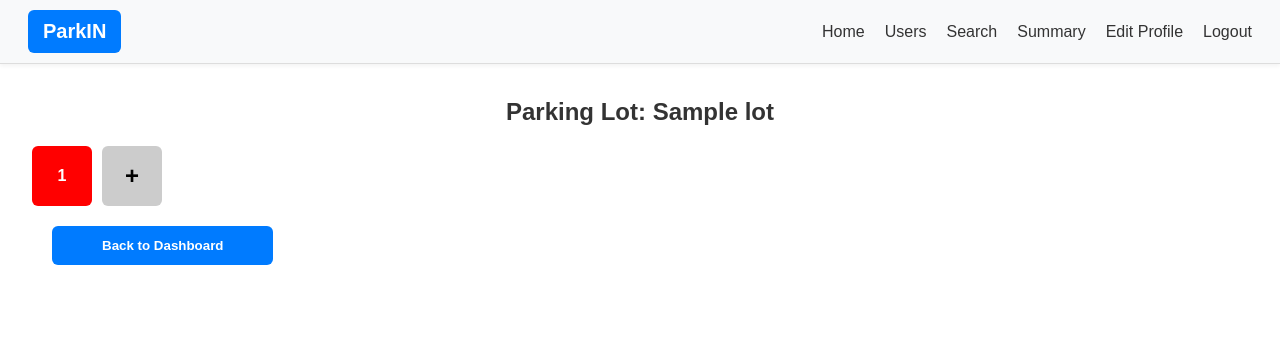
After one commit to 24f1001715/vehicle-parking-app, a Flask app: page /admin/view-lot/1 in a window 1280 px wide. The commit adds this page. Shown: the top 344 px of the page. Run offline with Flask 3, Linux system fonts and the light colour scheme; the visitor is signed in with stand-in values (Sample User, id 1); tables that the repository leaves empty hold one stand-in row (values such as "Sample post").

Commit message:
Milestone-VP admin feature-update2

```diff
--- a/controllers/admin_routes.py
+++ b/controllers/admin_routes.py
@@ -1,8 +1,9 @@
 from flask import Blueprint, render_template, session, redirect, url_for
 from utils.decorators import admin_required
-from models.models import User, ParkingLot, ParkingSpot, db
+from models.models import User, ParkingLot, ParkingSpot, db, Admin
 from flask import request
 from werkzeug.security import generate_password_hash, check_password_hash
+from sqlalchemy import func
 
 admin_bp = Blueprint('admin', __name__)
 
@@ -28,11 +29,23 @@ def search():
 def summary():
     return render_template('admin/summary.html')
 
-@admin_bp.route('/admin/edit-profile')
+@admin_bp.route('/admin/edit-profile', methods=['GET', 'POST'])
 @admin_required
 def edit_profile():
-    return render_template('admin/edit_profile.html')
+    email = session.get('user')
+    admin = Admin.query.filter_by(email_id=email).first()
 
+    if not admin:
+        return redirect(url_for('auth.login'))
+
+    if request.method == 'POST':
+        admin.fullname = request.form['fullname']
+        admin.address = request.form['address']
+        admin.pincode = request.form['pincode']
+        db.session.commit()
+        return redirect(url_for('admin.home'))
+
+    return render_template('admin/edit_profile.html', admin=admin)
 
 @admin_bp.route('/admin/add-lot', methods=['GET', 'POST'])
 @admin_required
@@ -78,3 +91,87 @@ def delete_parking_lots():
 
     lots = ParkingLot.query.all()
     return render_template('admin/delete_lots.html', lots=lots)
+
+
+@admin_bp.route('/admin/lot/<int:lot_id>/edit', methods=['GET', 'POST'])
+@admin_required
+def edit_lot(lot_id):
+    lot = ParkingLot.query.get_or_404(lot_id)
+    original_max_spots = lot.max_spots
+
+    if request.method == 'POST':
+        # Update basic fields
+        lot.prime_location_name = request.form['name']
+        lot.address = request.form['address']
+        lot.pin_code = request.form['pin_code']
+        lot.price = float(request.form['price'])
+        new_max_spots = int(request.form['max_spots'])
+
+        # Check if max_spots is changing
+        if new_max_spots != original_max_spots:
+            # Check for reserved spots
+            reserved_spots = ParkingSpot.query.filter_by(lot_id=lot.id, status='R').count()
+            if reserved_spots > 0:
+                error = "Cannot change max spots. Some spots are currently reserved."
+                return render_template('admin/edit_lot.html', lot=lot, error=error)
+
+            # Delete all old spots
+            ParkingSpot.query.filter_by(lot_id=lot.id).delete()
+            db.session.commit()
+
+            # Update and re-create new spots
+            lot.max_spots = new_max_spots
+            for i in range(1, new_max_spots + 1):
+                spot = ParkingSpot(lot_id=lot.id, spot_number=i)
+                db.session.add(spot)
+
+        db.session.commit()
+        return redirect(url_for('admin.home'))
+
+    return render_template('admin/edit_lot.html', lot=lot)
+
+
+#--view lot
+
+@admin_bp.route('/admin/view-lot/<int:lot_id>')
+@admin_required
+def view_lot(lot_id):
+    lot = ParkingLot.query.get_or_404(lot_id)
+    return render_template('admin/view_lot.html', lot=lot)
+
+
+@admin_bp.route('/admin/spot/<int:spot_id>/delete', methods=['GET', 'POST'])
+def spot_delete(spot_id):
+    spot = ParkingSpot.query.get_or_404(spot_id)
+    lot = spot.lot  # Access the related ParkingLot
+
+    if request.method == 'POST':
+        # Delete the spot
+        db.session.delete(spot)
+        # Decrement max_spots for that lot
+        if lot.max_spots > 0:
+            lot.max_spots -= 1
+        db.session.commit()
+        return redirect(url_for('admin.view_lot', lot_id=lot.id))
+
+    return render_template('admin/view/spot_delete.html', spot=spot)
+
+@admin_bp.route('/admin/lot/<int:lot_id>/add-spot')
+@admin_required
+def add_spot(lot_id):
+    lot = ParkingLot.query.get_or_404(lot_id)
+
+    # Get the current max spot_number for this lot directly from the database
+    max_spot_number = db.session.query(func.max(ParkingSpot.spot_number))\
+                        .filter_by(lot_id=lot.id).scalar() or 0
+
+    # Add the new spot
+    new_spot = ParkingSpot(lot_id=lot.id, spot_number=max_spot_number + 1)
+    db.session.add(new_spot)
+
+    # Update max_spots based on actual count
+    total_spots = db.session.query(ParkingSpot).filter_by(lot_id=lot.id).count()
+    lot.max_spots = total_spots
+
+    db.session.commit()
+    return redirect(url_for('admin.view_lot', lot_id=lot.id))
--- a/static/css/style.css
+++ b/static/css/style.css
@@ -17,6 +17,7 @@ body {
     border-bottom: 1px solid #ddd;
     box-shadow: 0 2px 4px rgba(0, 0, 0, 0.05);
     z-index: 1000;
+    margin: 0;
 }
 
 .navbar .logo {
@@ -50,8 +51,25 @@ body {
 }
 
 .content {
-    padding: 70px 24px 24px;
+    padding: 70px 24px 80px;
+
 }
+
+/* ---------------- HOME  ---------------- */
+.fixed-action-bar {
+    position: fixed;
+    bottom: 0;
+    left: 0;
+    right: 0;
+    background: #f8f9fa;
+    padding: 12px 20px;
+    display: flex;
+    justify-content: center;
+    box-shadow: 0 -2px 4px rgba(0, 0, 0, 0.05);
+    border-top: 1px solid #ccc;
+    z-index: 999;
+}
+
 
 /* ---------------- FORM STYLING ---------------- */
 
@@ -154,7 +172,16 @@ a:hover {
     margin: 0 auto; /* Center the table horizontally */
     margin-bottom: 30px; /* Add space below table for buttons */
 }
-
+.users-table thead th {
+    position: sticky;
+    top: 60px; /* adjust based on navbar height */
+    background: #007bff;
+    z-index: 8;
+    padding: 20px;
+    color: white;
+    font-weight: bold;
+    margin-top: 0;
+}
 
 .users-table th,
 .users-table td {
@@ -194,6 +221,7 @@ a:hover {
 
 .btn:hover {
     background-color: #0056b3;
+    text-decoration: none;
 }
 
 .cancel {
@@ -203,3 +231,58 @@ a:hover {
 .cancel:hover {
     background-color: #c0392b;
 }
+
+/* ---------------- admin.dash.viewlot ---------------- */
+.lot-grid {
+    display: flex;
+    flex-wrap: wrap;
+    gap: 10px;
+    margin-top: 20px;
+}
+
+.spot-box {
+    width: 60px;
+    height: 60px;
+    display: flex;
+    align-items: center;
+    justify-content: center;
+    font-weight: bold;
+    border-radius: 6px;
+    cursor: pointer;  /* Change to pointer for better UX */
+    color: white;
+    text-decoration: none;
+    transition: background-color 0.2s ease;
+}
+
+.available {
+    background-color: green;
+    text-decoration: none;
+}
+
+.available:hover {
+    background-color: darkgreen;
+    text-decoration: none;
+}
+
+.reserved {
+    background-color: red;
+    text-decoration: none;
+}
+
+.reserved:hover {
+    background-color: darkred;
+    text-decoration: none;
+}
+
+.spot-box.add-spot {
+    background-color: #ccc;
+    color: black;
+    font-size: 24px;
+    transition: background-color 0.2s ease;
+    text-decoration: none;
+}
+
+.spot-box.add-spot:hover {
+    background-color: #999;
+    text-decoration: none;
+}
--- /dev/null
+++ b/templates/admin/view_lot.html
@@ -0,0 +1,27 @@
+{% extends 'admin/base_admin.html' %}
+{% block title %}View Parking Lot{% endblock %}
+
+{% block content %}
+<h2>Parking Lot: {{ lot.prime_location_name }}</h2>
+
+<div class="lot-grid">
+    {% for spot in lot.spots %}
+    {% if spot.status == 'A' %}
+      <a href="{{ url_for('admin.spot_delete', spot_id=spot.id) }}" class="spot-box available">
+        {{ spot.spot_number }}
+      </a>
+    {% else %}
+      <div class="spot-box reserved">{{ spot.spot_number }}</div>
+    {% endif %}
+  {% endfor %}
+ <!-- Add spot button -->
+<div class="spot-box add-spot" onclick="window.location.href='{{ url_for('admin.add_spot', lot_id=lot.id) }}'">
+  +
+</div>
+
+</div>
+
+<a href="{{ url_for('admin.home') }}">
+  <button class="btn" style="margin-top: 20px;">Back to Dashboard</button>
+</a>
+{% endblock %}
```
Also changed, not shown: controllers/user_routes.py (+33 -4 lines), templates/admin/edit_lot.html (added, +37 -0 lines), templates/admin/edit_profile.html (+22 -1 lines), templates/admin/home.html (+13 -3 lines), templates/admin/view/spot_delete.html (added, +14 -0 lines), templates/user/edit_profile.html (+27 -1 lines).
